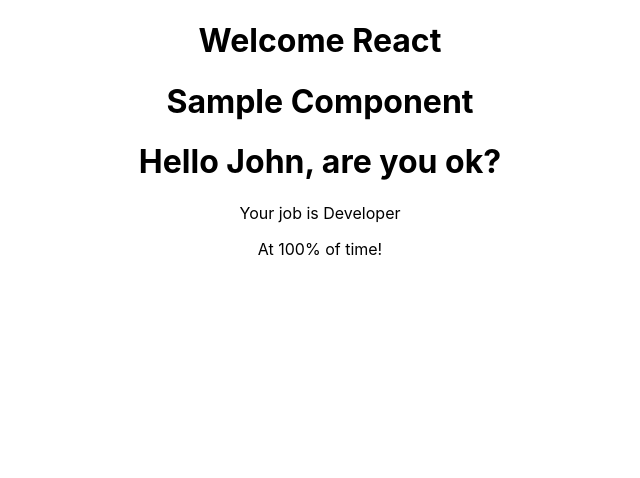
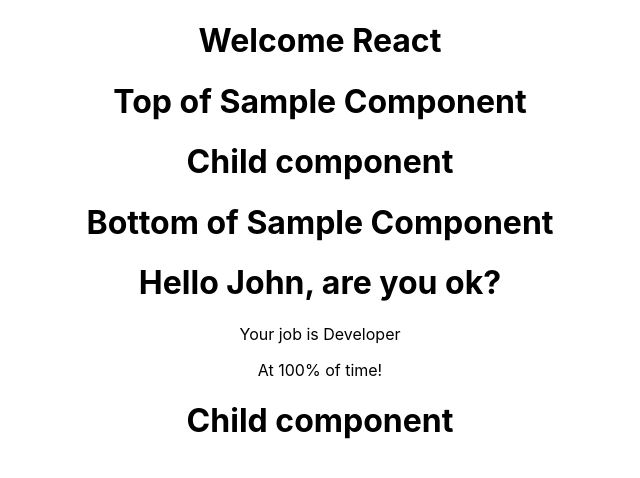
Before and after one commit to rafaelsslemes/basics_react, a React (Create React App) app: page / in a window 1280 px wide. Shown: the top 478 px of the page, without its empty margins (320-960 px from the left). Built offline with nearby package versions, Linux system fonts and the light colour scheme.

Commit message:
Using nested components

```diff
--- a/src/App.js
+++ b/src/App.js
@@ -3,6 +3,7 @@
 
 import './App.css';
 import TemplateExpressions from './components/TemplateExpressions';
+import ChildComponent from './components/ChildComponent';
 
 function App() {
   return (
@@ -10,6 +11,7 @@
         <h1>Welcome React</h1>
         <SampleComponent/>
         <TemplateExpressions/>
+        <ChildComponent/>
     </div>
   );
 }
--- /dev/null
+++ b/src/components/ChildComponent.js
@@ -0,0 +1,12 @@
+const ChildComponent = () => {
+
+    return (
+        <div>
+            <h1>Child component</h1>
+        </div>
+    );
+
+
+}
+
+export default ChildComponent;
--- a/src/components/SampleComponent.js
+++ b/src/components/SampleComponent.js
@@ -1,10 +1,18 @@
+import ChildComponent from "./ChildComponent";
+
 const SampleComponent = () => {
 
     // React JSX always must be wrapped by an unique tag
     return (
         <div>
             {/* Comment */}
-            <h1>Sample Component</h1>
+            <h1>Top of Sample Component</h1>
+
+            {/* imported ChildComponent */}
+            <ChildComponent/>
+
+            <h1>Bottom of Sample Component</h1>
+
         </div>
     );
 };
```
